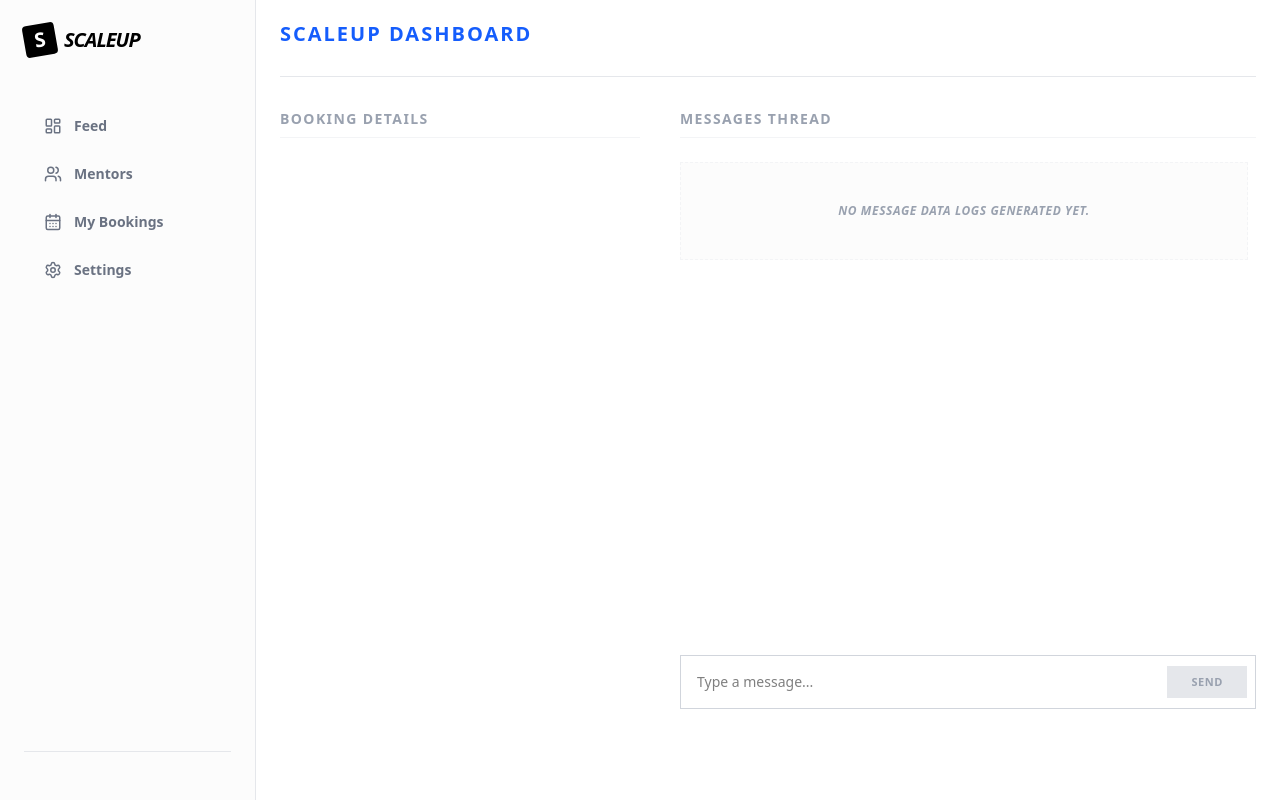
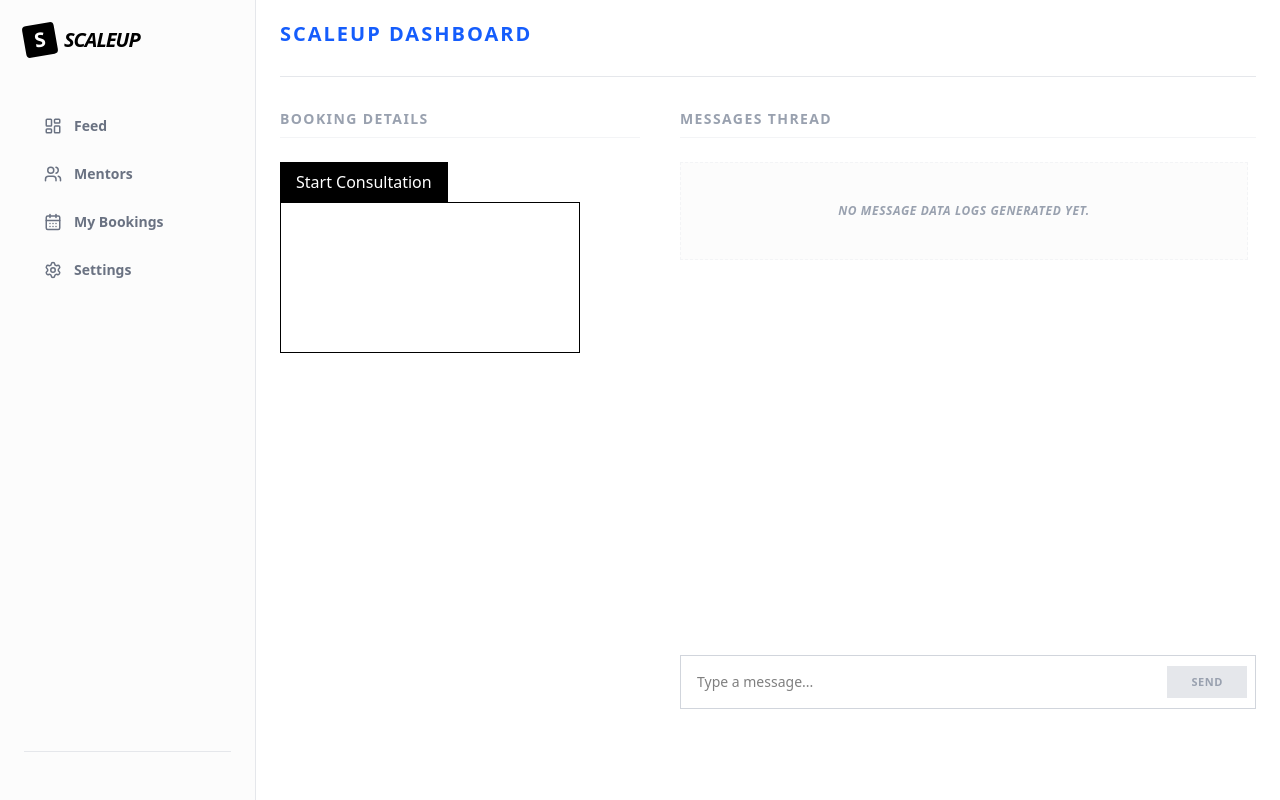
Before and after one commit to ayushraaaj/scaleup, a Next.js app in the folder frontend/: page /dashboard/my-sessions/1 in a window 1280 px wide. Built offline with nearby package versions, Linux system fonts and the light colour scheme; no server answers.

Commit message:
implementing webrtc in frontend

```diff
--- a/frontend/app/dashboard/my-sessions/[sessionId]/page.tsx
+++ b/frontend/app/dashboard/my-sessions/[sessionId]/page.tsx
@@ -1,5 +1,6 @@
 "use client";
 
+import VideoConsultaton from "@/components/video/VideoConsultation";
 import useMessages from "@/hooks/useMessages";
 import { socket } from "@/services/socket";
 import { getUser } from "@/utils/auth";
@@ -104,6 +105,8 @@ const SessionDetails = () => {
               </div>
             </div>
           )}
+
+          <VideoConsultaton />
         </aside>
 
         {/* Messages Thread */}
--- /dev/null
+++ b/frontend/components/video/VideoConsultation.tsx
@@ -0,0 +1,53 @@
+import { useEffect, useRef } from "react";
+import toast from "react-hot-toast";
+
+const VideoConsultaton = () => {
+  const localVideoRef = useRef<HTMLVideoElement | null>(null);
+  const peerConnection = useRef<RTCPeerConnection | null>(null);
+
+  const startLocalVideo = async () => {
+    try {
+      const stream = await navigator.mediaDevices.getUserMedia({
+        video: true,
+        audio: true,
+      });
+
+      if (localVideoRef.current) {
+        localVideoRef.current.srcObject = stream;
+      }
+
+      createPeerConnection();
+    } catch (error) {
+      toast.error("Failed video consultation");
+    }
+  };
+
+  const createPeerConnection = () => {
+    peerConnection.current = new RTCPeerConnection();
+  };
+
+  //   useEffect(() => {
+  //     startLocalVideo();
+  //   }, []);
+
+  return (
+    <div>
+      <button
+        onClick={startLocalVideo}
+        className="bg-black text-white px-4 py-2"
+      >
+        Start Consultation
+      </button>
+
+      <video
+        ref={localVideoRef}
+        autoPlay
+        playsInline
+        muted
+        className="w-[300px] border"
+      />
+    </div>
+  );
+};
+
+export default VideoConsultaton;
```
